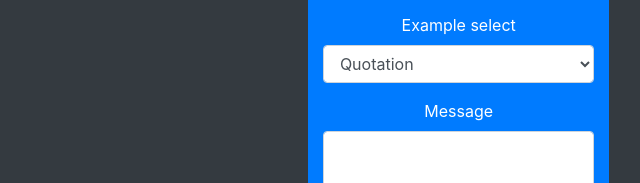
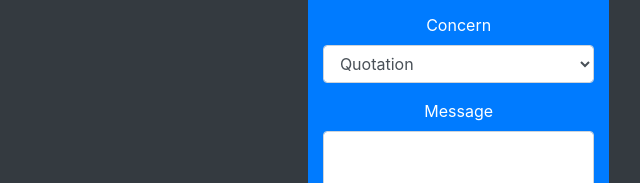
Before and after one commit to zmdferrer/s11, a plain HTML site: page index.html in a window 1280 px wide. Shown: the part 2503-2686 px from the top of the page, 288-928 px from the left. Drawn offline with nearby package versions, Linux system fonts and the light colour scheme.

```diff
--- a/index.html
+++ b/index.html
@@ -268,7 +268,7 @@
 									<input type="number" class="form-control" id="contact_number" placeholder="+63 0000 000 0000">
 								</div>
 								<div class="form-group">
-									<label for="select_concern">Example select</label>
+									<label for="select_concern">Concern</label>
 									<select class="form-control" id="select_concern">
 										<option>Quotation</option>
 										<option>Services</option>
```
